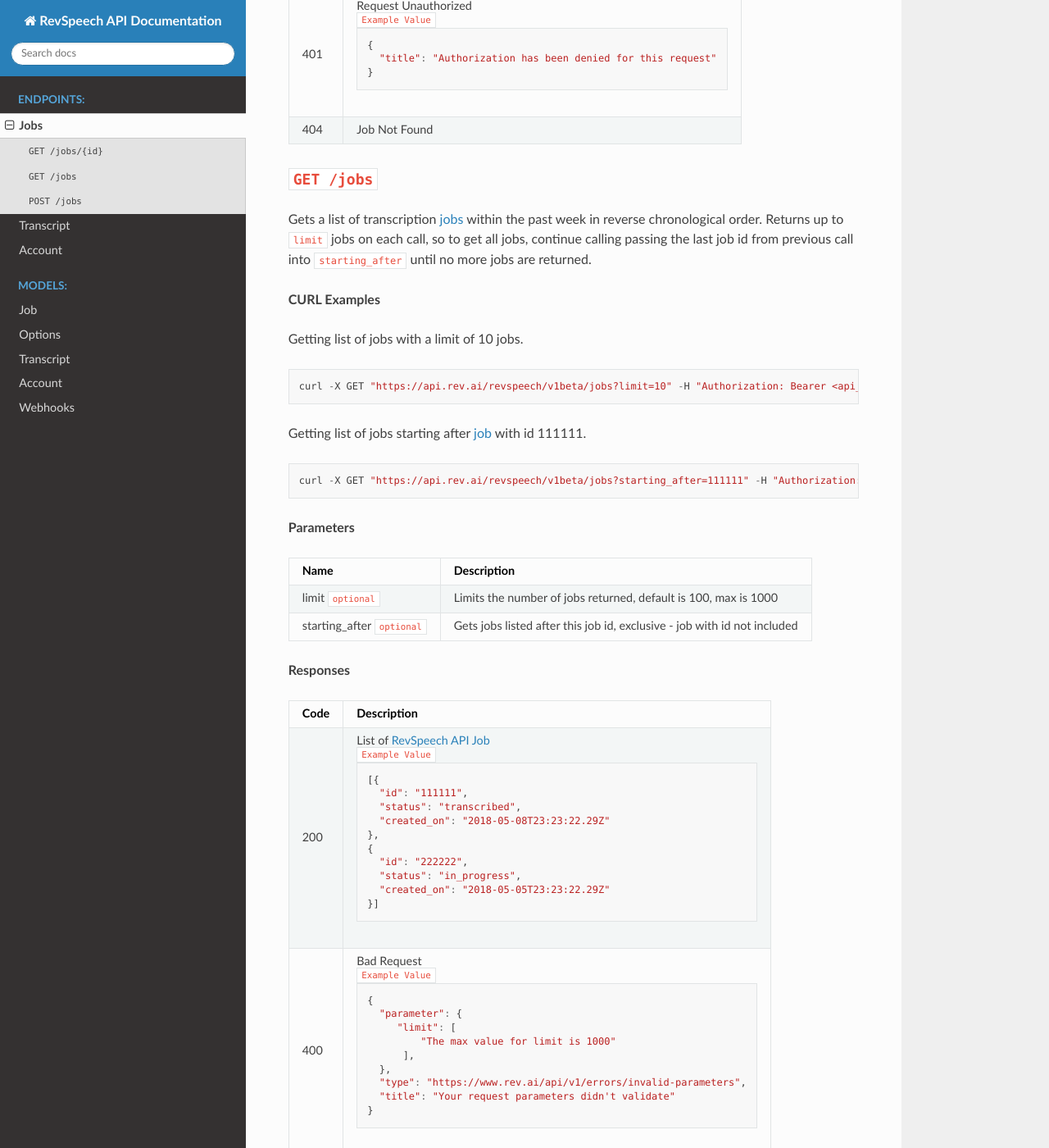
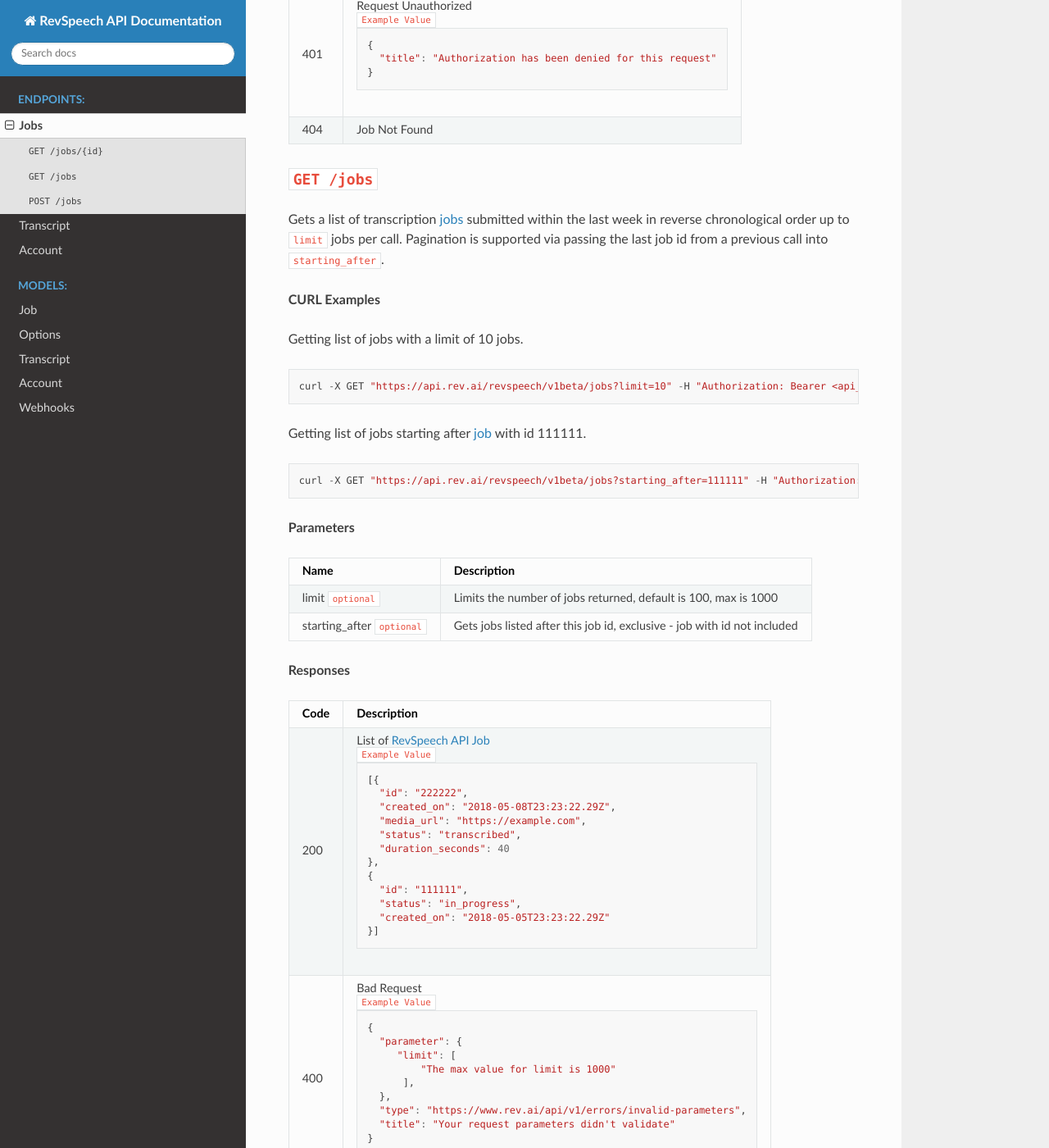
Before and after one commit to revdotcom/revspeech-api-docs, a Sphinx documentation site: the page built from source/endpoints/jobs.rst, in a window 1280 px wide and 1400 px high, scrolled down 794 px. Shown: the whole window at 82% size. Built offline with Sphinx 7.4.7 and the Read the Docs theme 2.0.0, drawn with Linux system fonts in a browser that asks for light colours.

Commit message:
feedback

```diff
--- a/source/endpoints/jobs.rst
+++ b/source/endpoints/jobs.rst
@@ -57,9 +57,9 @@
 ``GET /jobs``
 *******************
 
-Gets a list of transcription :ref:`jobs <job-model>` within the past week in reverse chronological order.
-Returns up to ``limit`` jobs on each call, so to get all jobs, continue calling passing the last job id
-from previous call into ``starting_after`` until no more jobs are returned.
+Gets a list of transcription :ref:`jobs <job-model>` submitted within the last week in reverse chronological
+order up to ``limit`` jobs per call. Pagination is supported via passing the last job id from a previous call
+into ``starting_after``.
 
 **CURL Examples**
 
@@ -98,12 +98,14 @@
                        .. code:: javascript
 
                         [{
-                          "id": "111111",
+                          "id": "222222",
+                          "created_on": "2018-05-08T23:23:22.29Z",
+                          "media_url": "https://example.com",
                           "status": "transcribed",
-                          "created_on": "2018-05-08T23:23:22.29Z"
+                          "duration_seconds": 40
                         },
                         {
-                          "id": "222222",
+                          "id": "111111",
                           "status": "in_progress",
                           "created_on": "2018-05-05T23:23:22.29Z"
                         }]
```
